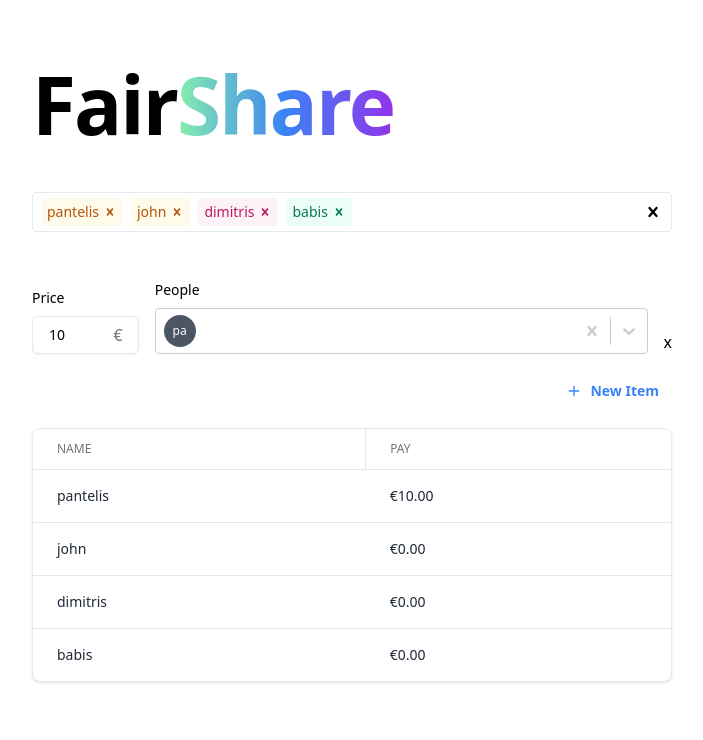
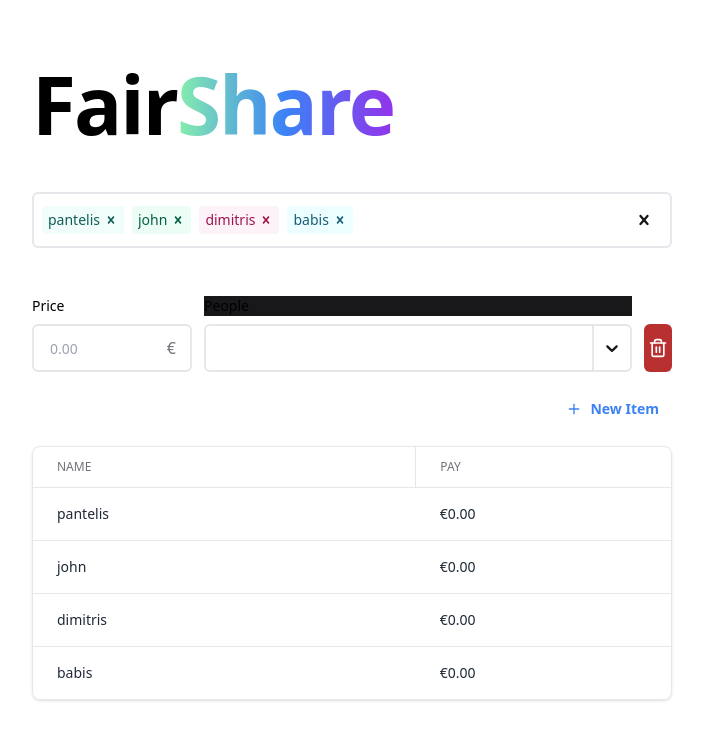
Before and after one commit to panteliselef/FairShare, a Next.js app: page / in a window 1280 px wide. Shown: the top 740 px of the page, without its empty margins (288-991 px from the left). Built offline with nearby package versions, Linux system fonts and the light colour scheme.

Commit message:
Payers input styling + more
Set outline none in price


More styling improvements


Personal avatars + colors


Changed delete icon

```diff
--- a/package.json
+++ b/package.json
@@ -9,6 +9,7 @@
     "start": "next start"
   },
   "dependencies": {
+    "boring-avatars": "^1.7.0",
     "classnames": "^2.3.2",
     "color-hash": "^2.0.2",
     "next": "13.1.6",
--- a/src/components/ItemForm.tsx
+++ b/src/components/ItemForm.tsx
@@ -4,15 +4,21 @@ import {
   useFormContext,
   useWatch,
 } from "react-hook-form";
-import type { ValueContainerProps } from "react-select";
+import type {
+  ControlProps,
+  GroupBase,
+  ValueContainerProps,
+} from "react-select";
 import Select, { components } from "react-select";
 import type { Option } from "../contexts/PeopleContext";
 import { usePeople } from "../contexts/PeopleContext";
 
-import { Plus } from "react-feather";
-import { type FC, useEffect } from "react";
+import { Plus, Trash2 } from "react-feather";
 import { useMemo } from "react";
+import type { FC } from "react";
 import type { FormValues } from "../contexts/Form";
+import clx from "classnames";
+import PersonAvatar from "./PersonAvatar";
 
 const ValueContainer = ({
   children,
@@ -20,21 +26,13 @@ const ValueContainer = ({
 }: ValueContainerProps<Option>) => {
   // eslint-disable-next-line @typescript-eslint/no-unsafe-assignment
   const [values, input] = children as any;
-  const val = (i: number) => props.getValue()?.[i]?.label;
 
   return (
     <components.ValueContainer {...props}>
       {/* {values} */}
       {Array.isArray(values) &&
-        values.map((v, index) => (
-          <span
-            key={index}
-            className="inline-flex h-8 w-8 items-center justify-center rounded-full bg-gray-600"
-          >
-            <span className="text-xs font-medium leading-none text-white">
-              {(val(index) as string).slice(0, 2)}
-            </span>
-          </span>
+        values.map((_, i) => (
+          <PersonAvatar key={i} person={props.getValue()[i]!} />
         ))}
 
       {input}
@@ -54,8 +52,8 @@ const PayersInput: FC<{ index: number }> = ({ index }) => {
   });
 
   return (
-    <div className="w-full shrink-0 grow basis-3/6">
-      <label className="mb-2 block text-sm font-medium dark:text-white">
+    <div className="h-full w-full shrink-0 grow basis-3/6">
+      <label className="mb-2 block border-gray-200 bg-zinc-900 bg-transparent text-sm font-medium dark:text-white">
         People
       </label>
       <Select
@@ -67,8 +65,31 @@ const PayersInput: FC<{ index: number }> = ({ index }) => {
         value={(value || []) as Option[]}
         options={people}
         onChange={onChange}
-        styles={{
-          control: (base) => ({ ...base, minHeight: "46px" }),
+        unstyled
+        classNames={{
+          container: () => clx("h-12"),
+          control: (state: ControlProps<Option, true, GroupBase<Option>>) =>
+            clx(
+              state.isFocused
+                ? "border-black dark:border-white"
+                : "border-gray-200 dark:border-zinc-700",
+              "w-full h-full rounded-md border-2 border-gray-200 pl-2  text-sm font-medium dark:bg-zinc-900 dark:text-white"
+            ),
+          indicatorsContainer: () => clx("text-zinc-900 dark:text-gray-200"),
+          clearIndicator: () => clx("px-2 cursor-pointer hover:opacity-75"),
+          dropdownIndicator: () => clx("px-2 cursor-pointer hover:opacity-75"),
+          indicatorSeparator: () =>
+            clx("bg-gray-200 dark:bg-zinc-700 px-[1px]"),
+
+          valueContainer: () => clx("h-full flex gap-2"),
+          menuList: () =>
+            clx(
+              "mt-2 border border-gray-100 bg-white overflow-hidden rounded-md py-2 dark:border-zinc-800 dark:bg-zinc-900 dark:text-white"
+            ),
+          option: () =>
+            clx(
+              "py-1 px-3 hover:bg-gray-100 hover:dark:bg-zinc-800 focus:dark:bg-zinc-800"
+            ),
         }}
       />
     </div>
@@ -105,13 +126,13 @@ const Results = () => {
                 <tr className="divide-x divide-gray-200 dark:divide-zinc-700 dark:bg-zinc-900">
                   <th
                     scope="col"
-                    className="px-6 py-3 text-left text-xs font-medium uppercase text-zinc-500"
+                    className="w-3/5 px-6 py-3 text-left text-xs font-medium uppercase text-zinc-500"
                   >
                     Name
                   </th>
                   <th
                     scope="col"
-                    className="px-6 py-3 text-left text-xs font-medium uppercase text-zinc-500"
+                    className="w-2/5 px-6 py-3 text-left text-xs font-medium uppercase text-zinc-500"
                   >
                     Pay
                   </th>
@@ -165,21 +186,18 @@ export const ItemForm = () => {
     >
       <ul className="flex flex-col gap-4">
         {fields.map((item, index) => (
-          <li key={item.id} className="flex items-end gap-4">
-            <div className="w-full  basis-1/6">
+          <li key={item.id} className="flex h-full items-end gap-3">
+            <div className="w-full basis-3/12">
               <label className="mb-2 block text-sm font-medium dark:text-white">
                 Price
               </label>
               <div className="relative">
                 <input
                   type="text"
-                  className="w-full rounded-md border border-gray-200 py-2 px-4 pr-8 text-sm shadow-sm focus:z-10 focus:border-blue-500 focus:ring-blue-500 dark:border-zinc-700 dark:bg-zinc-900 dark:text-white"
+                  className="h-12 w-full rounded-md border-2 border-gray-200 px-4 pr-8 text-sm font-medium focus:border-black focus:outline-none focus:ring-black dark:border-zinc-700 dark:bg-zinc-900 dark:text-white focus:dark:border-white focus:dark:ring-white"
                   placeholder="0.00"
                   {...register(`cut.${index}.price`)}
                 />
-                {/* <div className="pointer-events-none absolute inset-y-0 left-0 z-20 flex items-center pl-4">
-                    <span className="text-zinc-500">€</span>
-                  </div> */}
                 <div className="pointer-events-none absolute inset-y-0 right-0 z-20 flex items-center pr-4">
                   <span className="text-zinc-500">€</span>
                 </div>
@@ -188,8 +206,12 @@ export const ItemForm = () => {
 
             <PayersInput index={index} />
 
-            <button type="button" onClick={() => remove(index)}>
-              x
+            <button
+              className="h-12 rounded-md bg-red-600 px-1 text-white saturate-[75%] focus:outline-none focus:ring-2 focus:ring-red-600 focus:ring-offset-2"
+              type="button"
+              onClick={() => remove(index)}
+            >
+              <Trash2 width={20} />
             </button>
           </li>
         ))}
--- a/src/components/PeopleInput.tsx
+++ b/src/components/PeopleInput.tsx
@@ -2,13 +2,13 @@ import clx from "classnames";
 import type { KeyboardEventHandler } from "react";
 import { useId, useState } from "react";
 import { useFormContext } from "react-hook-form";
-import type { MultiValue } from "react-select";
+import type { ControlProps, GroupBase, MultiValue } from "react-select";
 
 import CreatableSelect from "react-select/creatable";
 import type { FormValues } from "../contexts/Form";
 import type { Option } from "../contexts/PeopleContext";
 import { usePeople } from "../contexts/PeopleContext";
-import { getRandomColor } from "../utils/colors";
+import { AVATARCOLORS, getRandomColor, shuffleArray } from "../utils/colors";
 
 const _components = {
   DropdownIndicator: null,
@@ -18,6 +18,7 @@ const createOption = (label: string) => ({
   label,
   value: label,
   color: getRandomColor(),
+  avatarColors: shuffleArray(AVATARCOLORS),
 });
 
 export const PeopleInput = () => {
@@ -66,24 +67,36 @@ export const PeopleInput = () => {
   return (
     <CreatableSelect
       id={id}
-      className="w-full"
+      className="h-full w-full"
       unstyled
       classNames={{
-        container: () => clx("border dark:border-zinc-700 rounded"),
-        control: () =>
-          clx("bg-white dark:bg-zinc-900 dark:text-white text-sm px-2 rounded"),
+        container: () => clx("h-12"),
+        control: (state: ControlProps<Option, true, GroupBase<Option>>) =>
+          clx(
+            state.isFocused
+              ? "border-black dark:border-white"
+              : "border-gray-200 dark:border-zinc-700",
+            "border-2 bg-white dark:bg-zinc-900 text-sm font-medium p-2 rounded-md dark:text-white"
+          ),
         multiValue: ({ data }) =>
           clx(`py-1 px-1.5 flex gap-1 rounded`, {
-            "bg-pink-50 text-pink-700": data.color === "pink",
-            "bg-red-50 text-red-700": data.color === "red",
-            "bg-orange-50 text-orange-700": data.color === "orange",
-            "bg-amber-50 text-amber-700": data.color === "amber",
-            "bg-emerald-50 text-emerald-700": data.color === "emerald",
-            "bg-cyan-50 text-cyan-700": data.color === "cyan",
-            "bg-indigo-50 text-indigo-700": data.color === "indigo",
+            "bg-pink-50 text-pink-800": data.color === "pink",
+            "bg-red-50 text-red-800": data.color === "red",
+            "bg-amber-50 text-amber-800": data.color === "amber",
+            "bg-emerald-50 text-emerald-800": data.color === "emerald",
+            "bg-cyan-50 text-cyan-800": data.color === "cyan",
+            "bg-indigo-50 text-indigo-800": data.color === "indigo",
+            "bg-lime-50 text-lime-800": data.color === "lime",
+            "bg-teal-50 text-teal-800": data.color === "teal",
+            "bg-blue-50 text-blue-800": data.color === "blue",
+            "bg-violet-50 text-violet-800": data.color === "violet",
           }),
 
         valueContainer: () => clx("flex gap-2"),
+        indicatorsContainer: () =>
+          clx(
+            "p-2 text-zinc-900 dark:text-gray-200 cursor-pointer hover:opacity-75"
+          ),
       }}
       components={_components}
       inputValue={inputValue}
--- /dev/null
+++ b/src/components/PersonAvatar.tsx
@@ -0,0 +1,16 @@
+import Avatar from "boring-avatars";
+import type { Option } from "../contexts/PeopleContext";
+
+const PersonAvatar = ({ person }: { person: Option }) => {
+  console.log(person);
+  return (
+    <div className="relative">
+      <Avatar size={32} variant="marble" colors={person.avatarColors} />
+      <span className="absolute inset-0 flex h-full w-full items-center justify-center text-base font-bold capitalize leading-none text-white">
+        {person.value.slice(0, 1)}
+      </span>
+    </div>
+  );
+};
+
+export default PersonAvatar;
--- a/src/contexts/Form.tsx
+++ b/src/contexts/Form.tsx
@@ -14,8 +14,8 @@ export const FormProvider: FC<PropsWithChildren> = ({ children }) => {
     defaultValues: {
       cut: [
         {
-          price: 10,
-          people: [{ value: "pantelis", label: "pantelis" }],
+          price: undefined,
+          people: [],
         },
       ],
     },
--- a/src/contexts/PeopleContext.tsx
+++ b/src/contexts/PeopleContext.tsx
@@ -1,5 +1,6 @@
 import type { Dispatch, FC, PropsWithChildren, SetStateAction } from "react";
 import type { Color } from "../utils/colors";
+import { AVATARCOLORS, shuffleArray } from "../utils/colors";
 
 import { createContext, useContext, useState } from "react";
 import { getRandomColor } from "../utils/colors";
@@ -7,7 +8,8 @@ import { getRandomColor } from "../utils/colors";
 export interface Option {
   readonly label: string;
   readonly value: string;
-  readonly color?: Color;
+  readonly color: Color;
+  readonly avatarColors: string[];
 }
 
 const PeopleContext = createContext<{
@@ -27,21 +29,25 @@ export const PeopleProvider: FC<PropsWithChildren> = ({ children }) => {
       value: "pantelis",
       label: "pantelis",
       color: getRandomColor(),
+      avatarColors: shuffleArray(AVATARCOLORS),
     },
     {
       value: "john",
       label: "john",
       color: getRandomColor(),
+      avatarColors: shuffleArray(AVATARCOLORS),
     },
     {
       value: "dimitris",
       label: "dimitris",
       color: getRandomColor(),
+      avatarColors: shuffleArray(AVATARCOLORS),
     },
     {
       value: "babis",
       label: "babis",
       color: getRandomColor(),
+      avatarColors: shuffleArray(AVATARCOLORS),
     },
   ]);
   return (
--- a/src/utils/colors.ts
+++ b/src/utils/colors.ts
@@ -1,10 +1,13 @@
 export const COLORS = [
   "red",
-  "orange",
+  "lime",
   "amber",
   "emerald",
+  "teal",
   "cyan",
+  "blue",
   "indigo",
+  "violet",
   "pink",
 ] as const;
 
@@ -13,3 +16,20 @@ export type Color = (typeof COLORS)[number];
 export const getRandomColor = () => {
   return COLORS[Math.floor(Math.random() * COLORS.length)] as Color;
 };
+
+export const AVATARCOLORS = [
+  "#AE56FC",
+  "#009BFF",
+  "#00D3FF",
+  "#43FCE6",
+  "#CE0CD3",
+];
+
+export const shuffleArray = <T>(array: T[]): T[] => {
+  const newArray = [...array];
+  for (let i = array.length - 1; i > 0; i--) {
+    const j = Math.floor(Math.random() * (i + 1));
+    [newArray[i], newArray[j]] = [array[j] as T, array[i] as T];
+  }
+  return newArray;
+};
```
Also changed, not shown: 1 other file (tests, documents, lock files or other folders).
